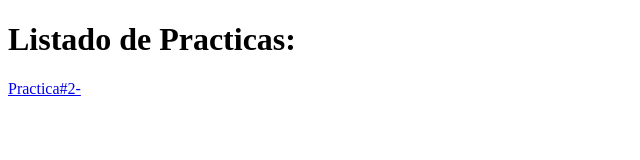
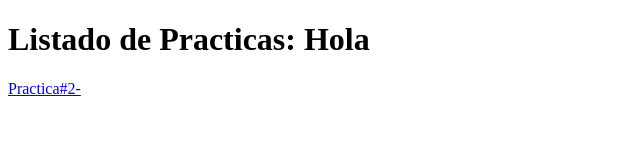
Before and after one commit to MiniPoderoso/MiniPoderoso.github.io, a plain HTML site: page index.html in a window 1280 px wide. Shown: the whole page, without its empty margins (0-640 px from the left). Drawn offline with Linux system fonts and the light colour scheme.

Commit message:
Update index.html

```diff
--- a/index.html
+++ b/index.html
@@ -8,7 +8,7 @@
 </head>
 <body>
 
-	<h1>Listado de Practicas:</h1>
+	<h1>Listado de Practicas: Hola</h1>
 
 	<a href="MiniPoderoso.github.io/practica2/practica2.html">Practica#2- </a>
 </body>
```
